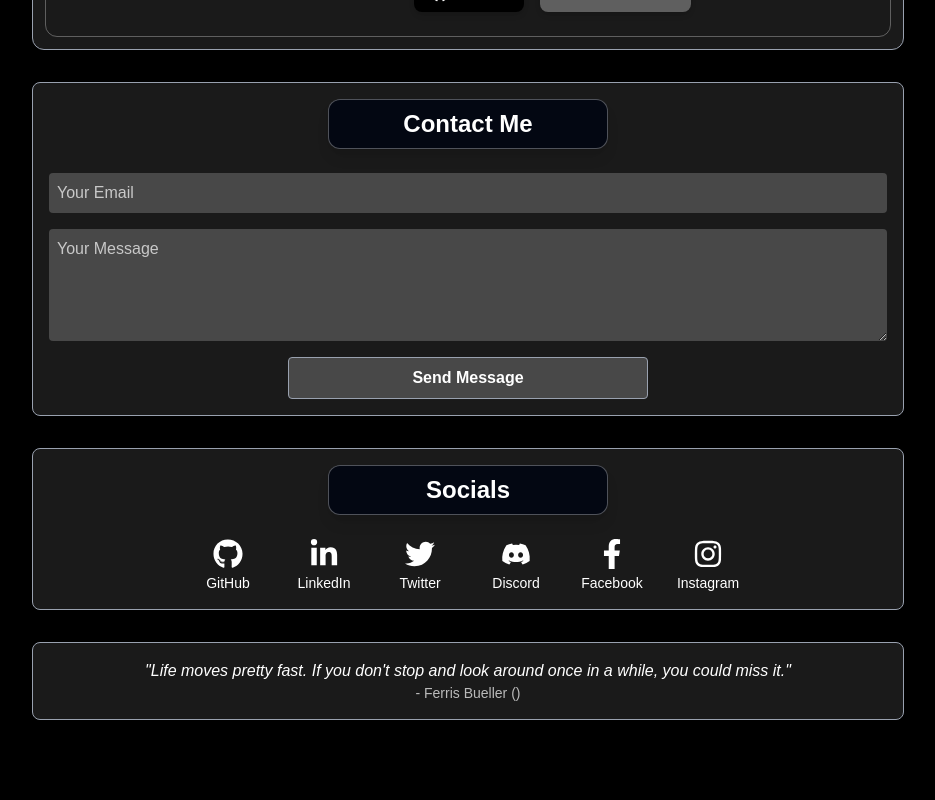
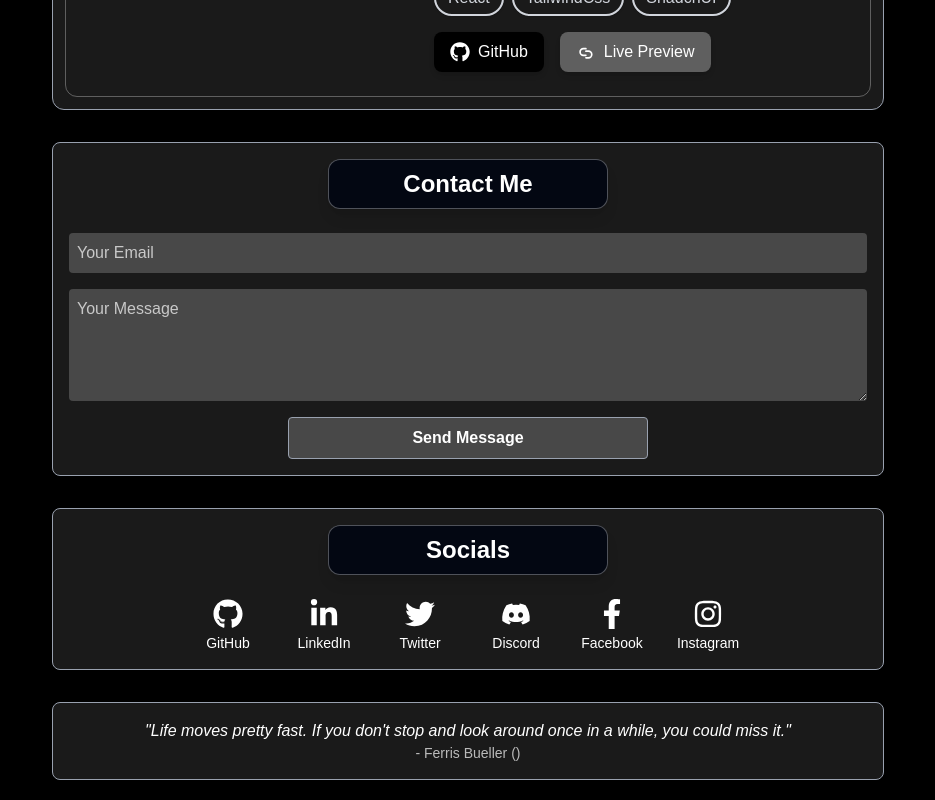
Before and after one commit to mudpirate/portfolio, a React (Vite) app: page / in a window 1280 px wide. Shown: the part 3938-4738 px from the top of the page, without its empty margins (172-1107 px from the left). Before the commit the page ends 4670 px from the top, so only its background shows below. Built offline with nearby package versions, Linux system fonts and the light colour scheme.

Commit message:
framer added

```diff
--- a/src/components/Bento.jsx
+++ b/src/components/Bento.jsx
@@ -100,7 +100,7 @@ const Bento = ({ isMobile }) => {
   }, []);
 
   return (
-    <div className="flex flex-col gap-8 p-3 overflow-x-hidden w-full md:max-w-4xl mx-auto">
+    <div className="flex flex-col gap-8 px-8 py-5 w-[100vw] md:max-w-4xl md:mx-auto">
       <Navbar
         onScrollTo={(section) => {
           if (section === "skills")
@@ -157,7 +157,7 @@ const Bento = ({ isMobile }) => {
       </motion.div>
 
       <motion.div
-        initial={{ opacity: 0, x: 100 }}
+        initial={{ opacity: 0, x: 20 }}
         whileInView={{ opacity: 1, x: 0 }}
         viewport={{ once: true, amount: 0.1 }}
         transition={{ duration: 0.8 }}
@@ -167,9 +167,9 @@ const Bento = ({ isMobile }) => {
         <Skills />
       </motion.div>
       <motion.div
-        initial={{ opacity: 0, x: -100 }}
+        initial={{ opacity: 0, x: -20 }}
         whileInView={{ opacity: 1, x: 0 }}
-        viewport={{ once: true, amount: 0.1 }}
+        viewport={{ once: true, amount: 0.05 }}
         transition={{ duration: 0.8 }}
       >
         {" "}
@@ -179,7 +179,7 @@ const Bento = ({ isMobile }) => {
       <motion.div
         initial={{ opacity: 0, x: 100 }}
         whileInView={{ opacity: 1, x: 0 }}
-        viewport={{ once: true, amount: 0.1 }}
+        viewport={{ once: true, amount: 0.3 }}
         transition={{ duration: 0.6 }}
         ref={contactRef}
         className="bg-white/10 text-white p-4 rounded-lg border border-gray-400  md:shiny-gradient shadow"
--- a/src/components/Navbar.jsx
+++ b/src/components/Navbar.jsx
@@ -17,7 +17,7 @@ const Navbar = ({ onScrollTo }) => {
       initial={{ opacity: 0, x: -100 }} // starts off-screen
       animate={{ opacity: 1, x: 0 }} // slides in
       transition={{ duration: 0.5, ease: "easeInOut" }}
-      className=" p-2 md:px-4 md:py-3 flex sm:justify-center md:justify-between border border-gray-400  bg-white/10  items-center rounded-lg"
+      className=" p-2 md:px-4 md:py-3 flex justify-center md:justify-between border border-gray-400  bg-white/10  items-center rounded-lg"
     >
       <motion.div className="flex  gap-3 sm:gap-3">
         <motion.button
```
